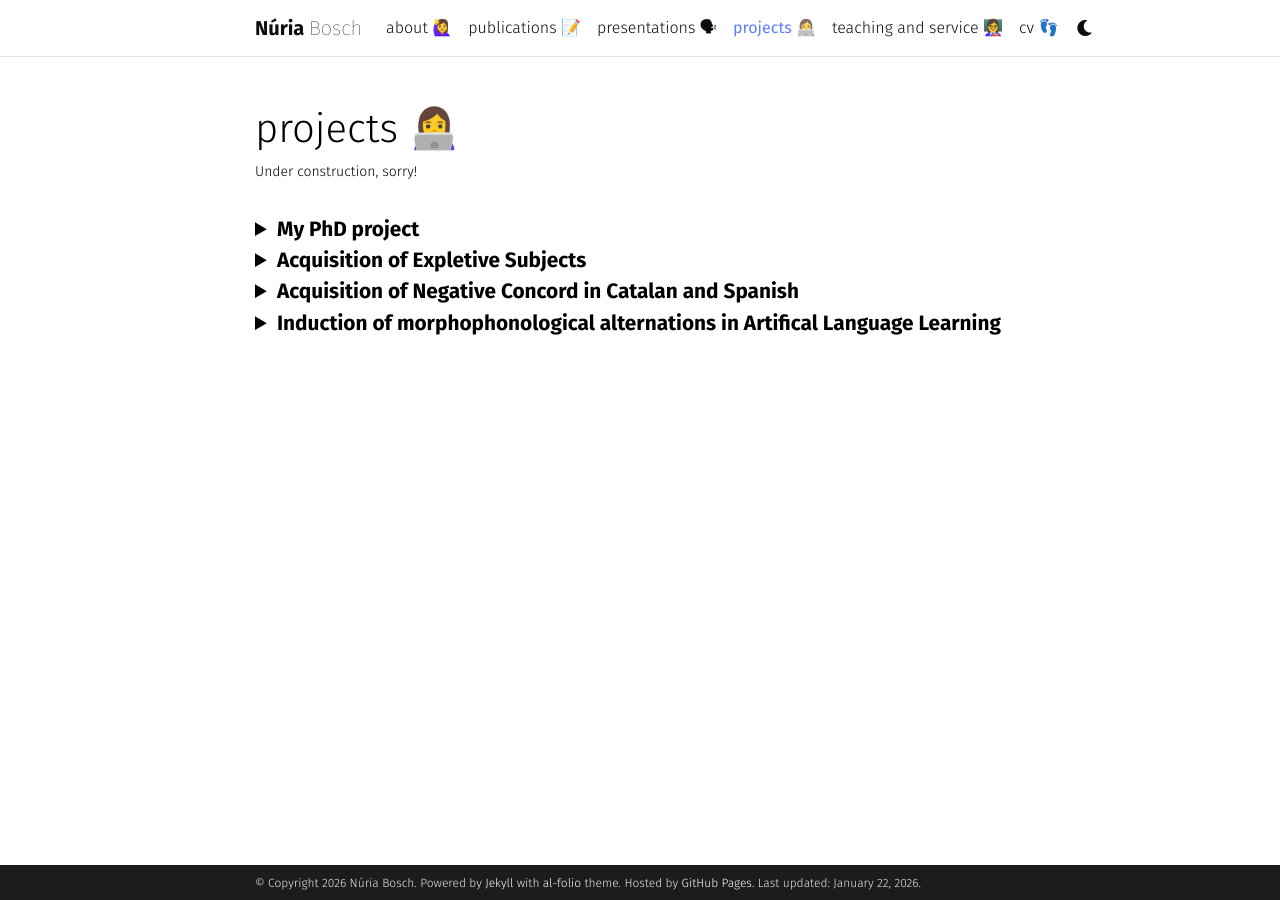
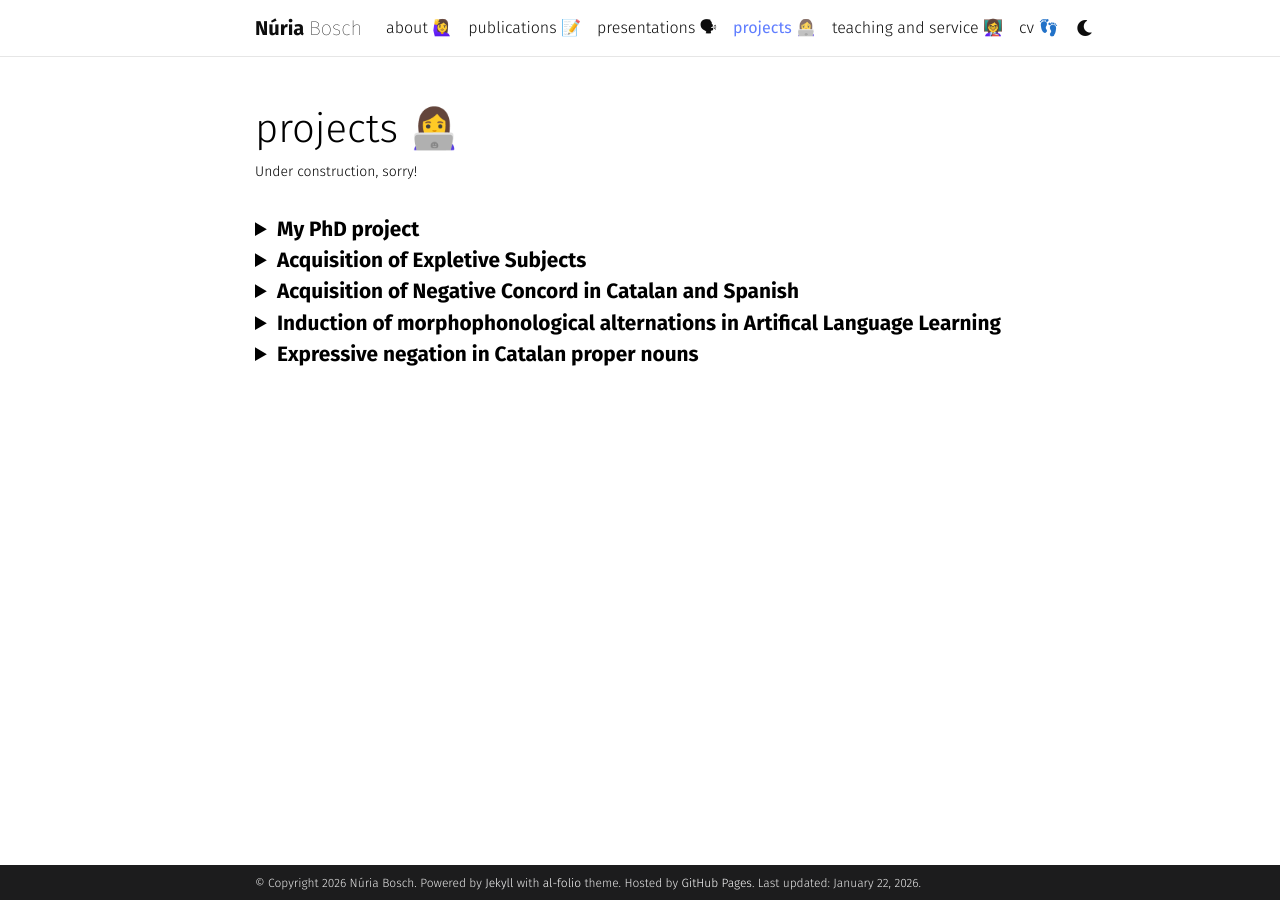
Before and after one commit to nuria-bosch/nuria-bosch.github.io, a Jekyll site: the page built from _pages/projects.md, in a window 1280 px wide. Built offline with Jekyll 4.4.1, drawn with Linux system fonts in a browser that asks for light colours; some web fonts are replaced; comment, search, counter and statistics services are not loaded; a style sheet for code colours, icons or effects is not loaded.

Commit message:
Update projects.md

```diff
--- a/_pages/projects.md
+++ b/_pages/projects.md
@@ -35,4 +35,10 @@ horizontal: false
   <p>You can add text within a collapsed section.</p>
 </details>
 
+<details>
+  <summary class="project-title">Expressive negation in Catalan proper nouns</summary>
+  <h4>You can add a header</h4>
+  <p>You can add text within a collapsed section.</p>
+</details>
+
 </div>
```
